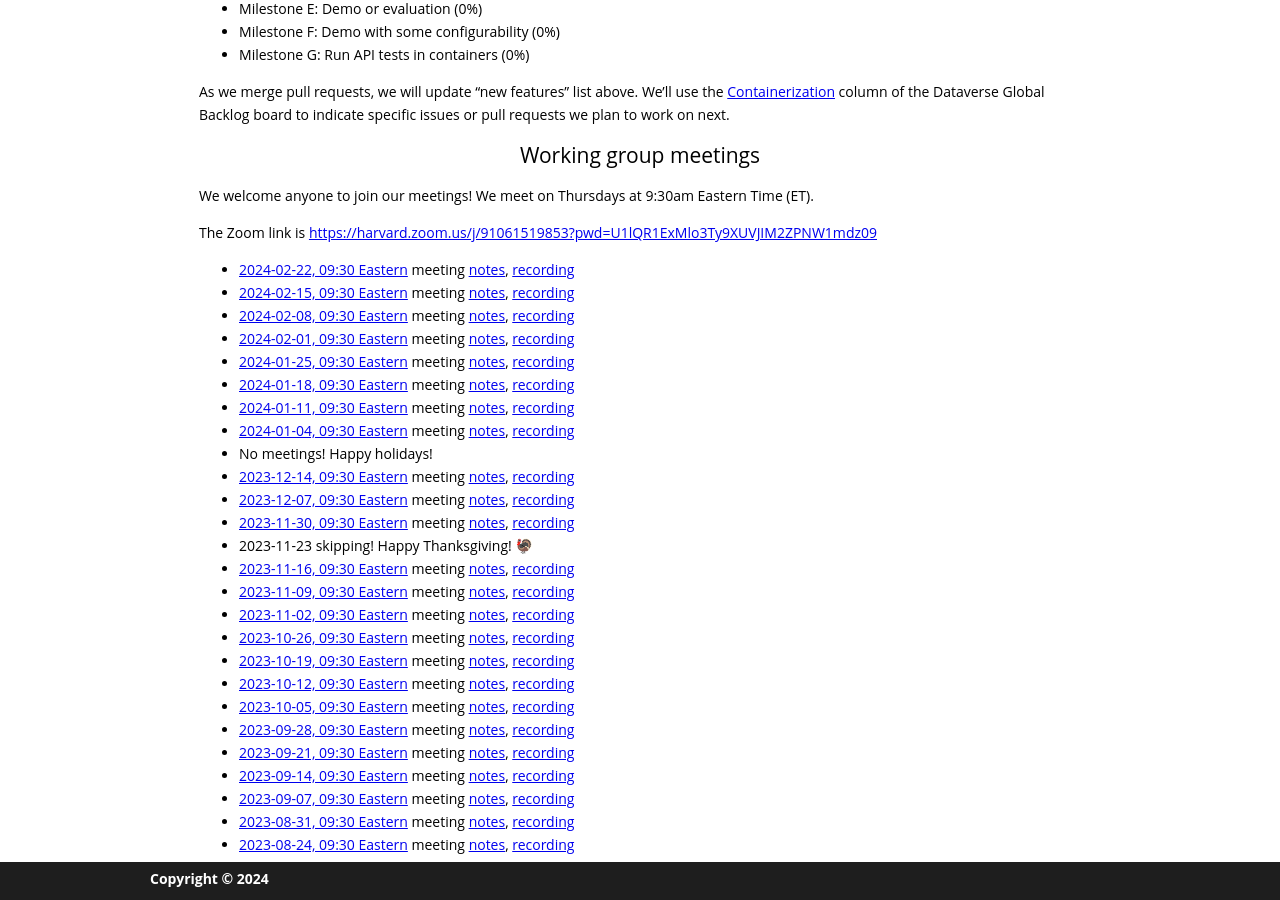
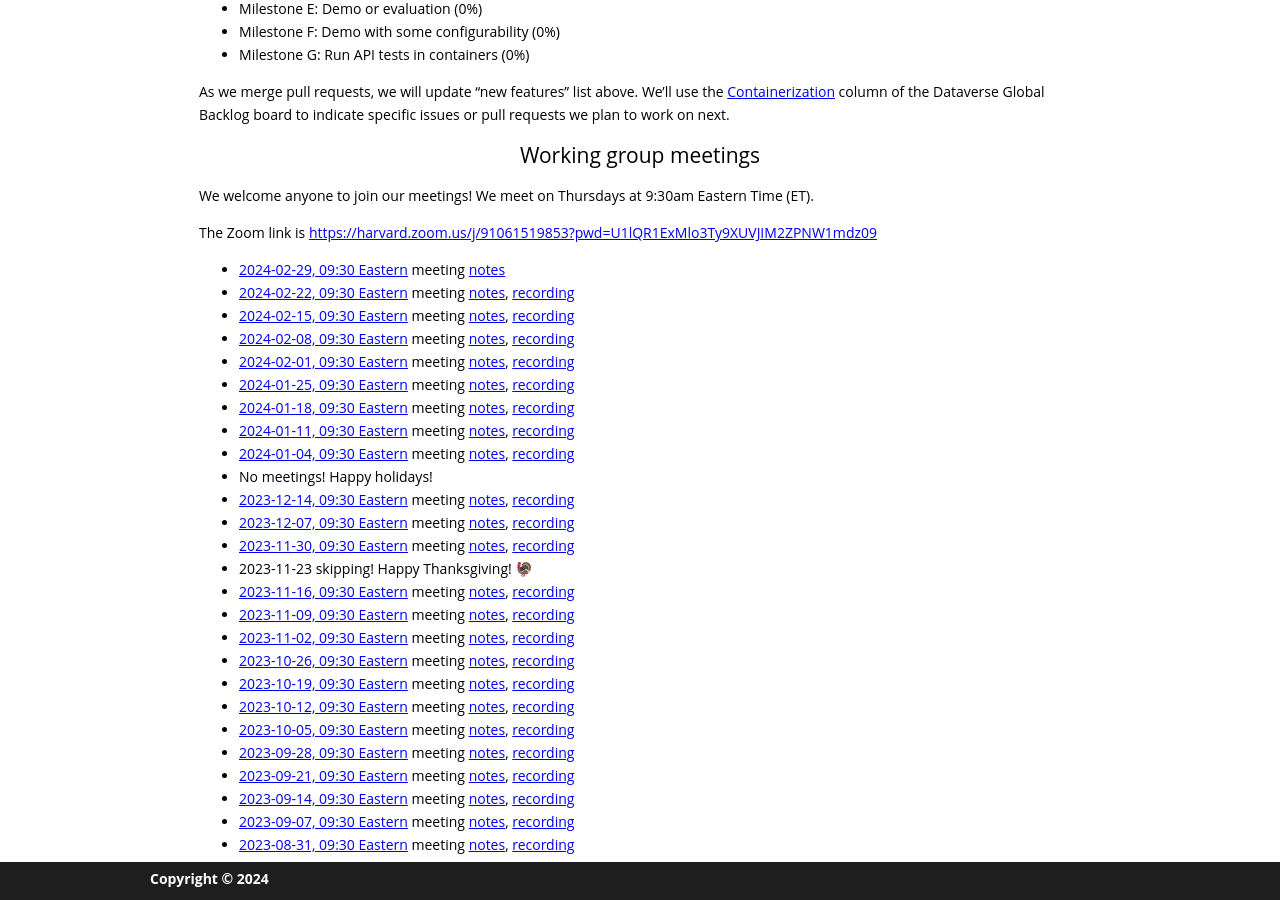
Before and after one commit to gdcc/ct.gdcc.io, a Jekyll site: the page built from index.md, in a window 1280 px wide and 900 px high, scrolled down 1657 px. Built offline with Jekyll 4.4.1, drawn with Linux system fonts in a browser that asks for light colours; our own code applies the rules of GitHub Pages for plain Markdown files.

Commit message:
add next meeting

```diff
--- a/index.md
+++ b/index.md
@@ -60,6 +60,7 @@ We welcome anyone to join our meetings! We meet on Thursdays at 9:30am Eastern T
 
 The Zoom link is <https://harvard.zoom.us/j/91061519853?pwd=U1lQR1ExMlo3Ty9XUVJIM2ZPNW1mdz09>
 
+- [2024-02-29, 09:30 Eastern](https://time.is/compare/0930_29_Feb_2024_in_Boston) meeting [notes](https://docs.google.com/document/d/1OcalANOmDqnLf4-DYmeZoS2H2EhxbhY88GE8108HaWg/edit?usp=sharing)
 - [2024-02-22, 09:30 Eastern](https://time.is/compare/0930_22_Feb_2024_in_Boston) meeting [notes](https://docs.google.com/document/d/18W4cUhEzthjGfbUtWSDm18MKflboo_qIIArRN61zmg4/edit?usp=sharing), [recording](https://harvard.zoom.us/rec/share/WFDHJXmVI5-9NV_VkHPho78RYrZm49lytAVhDGgZDGFhhs2A0rkfM6kFacx9bgr5.nedO9pXBRPfbRNNz)
 - [2024-02-15, 09:30 Eastern](https://time.is/compare/0930_15_Feb_2024_in_Boston) meeting [notes](https://docs.google.com/document/d/1eKZANop8IXgM2s6h_UQ14bAO2R0Xn_xo0wEE-WdfKVg/edit?usp=sharing), [recording](https://harvard.zoom.us/rec/share/rbVGMls8xXqlLj5jiHodxh1gNJCdR3NVHDVnZQmzMuAiGXEcP12Eov1d0SRrsOFt.THA-8LvzLWEiRQvZ)
 - [2024-02-08, 09:30 Eastern](https://time.is/compare/0930_08_Feb_2024_in_Boston) meeting [notes](https://docs.google.com/document/d/1yiuwS9Ig4qXnQeN1utPt75MUko6M_wRLHIfrCWQM_ZQ/edit?usp=sharing), [recording](https://harvard.zoom.us/rec/share/iv-JG_cAbTtd3FR7EiFlxwBMT_YhpjoBYW59N1BBUW3utC9KYKYHYXC1pp5iTZmC.NpZdWLEifKZlOjQW)
```
